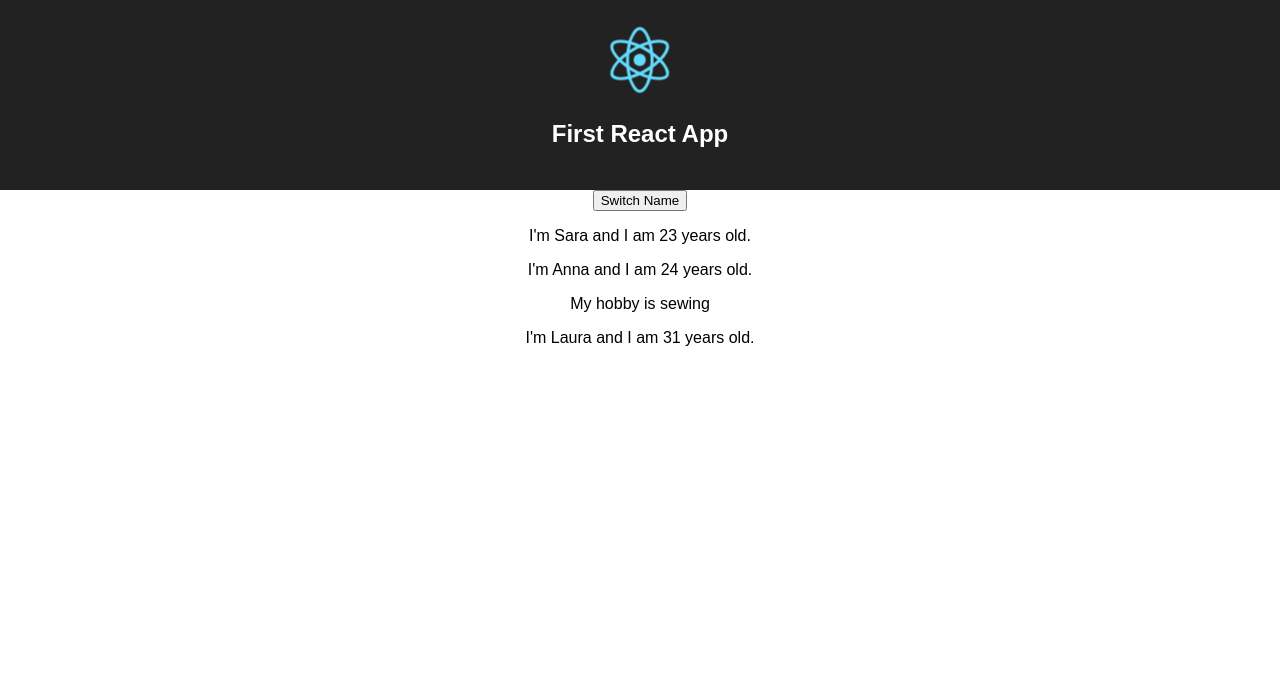
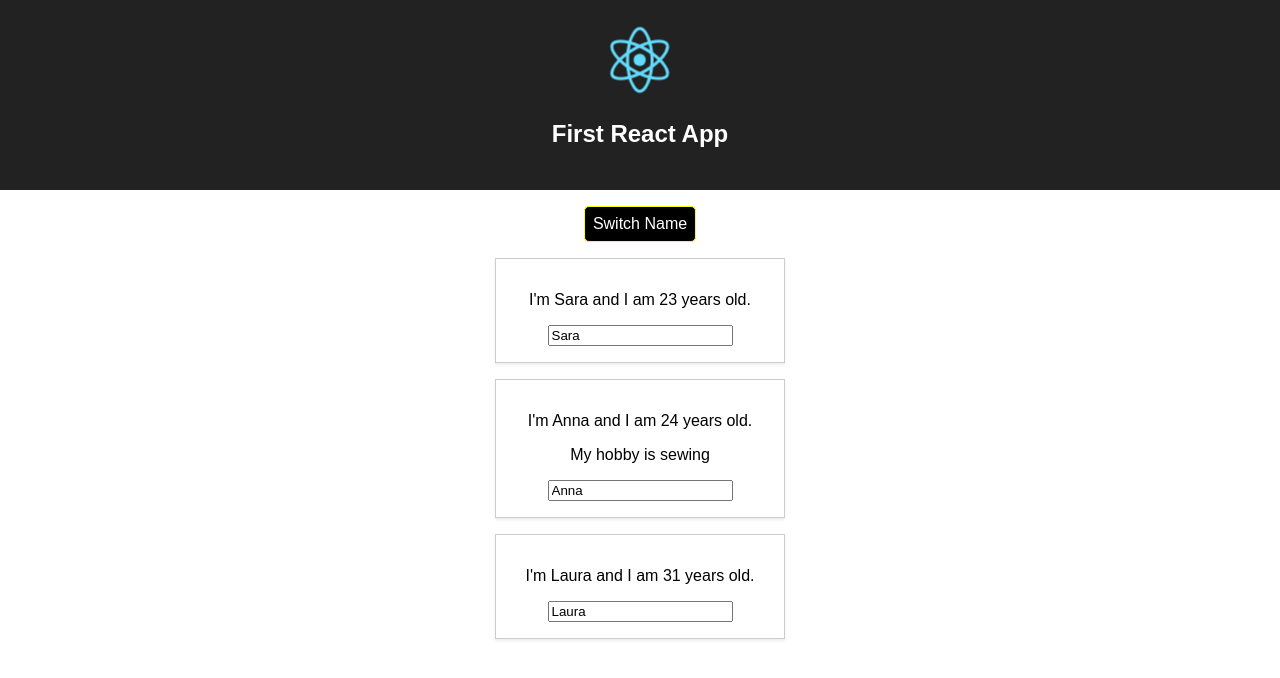
Before and after one commit to Maurina/ReactPractice, a React (Create React App) app: page / in a window 1280 px wide. Shown: the top 678 px of the page. Built offline with nearby package versions, Linux system fonts and the light colour scheme.

Commit message:
scoped styling and global styling

```diff
--- a/src/App.js
+++ b/src/App.js
@@ -25,7 +25,28 @@ class App extends Component {
     //console.log('Was clicked!');
   }
 
+  nameChangedHandler = (event) => {
+    this.setState({
+      persons: [
+        {name: 'Britany', age: 23},
+        {name: 'Anna', age: 24},
+        {name: event.target.value, age: 30},
+      ],
+    } )
+  }
+
   render() {
+    const style ={
+      backgroundColor: 'black',
+      font: 'inherit',
+      border: '1px solid yellow',
+      borderRadius: '5px',
+      padding: '8px',
+      color: '#fff',
+      marginTop: '16px',
+      curser: 'pointer'
+    };
+
     return (
       <div className="App">
         <header className="App-header">
@@ -34,7 +55,9 @@ class App extends Component {
         </header>
 
      {/*    This way of passing references is less efficient */}
-        <button onClick={() => this.switchNameHandler('Amy')}>Switch Name</button>
+        <button
+        style={style}
+        onClick={() => this.switchNameHandler('Amy')}>Switch Name</button>
 
         <Person
         name={this.state.persons[0].name}
@@ -45,7 +68,8 @@ class App extends Component {
         age={this.state.persons[1].age}>My hobby is sewing</Person>
         <Person
         name={this.state.persons[2].name}
-        age={this.state.persons[2].age}/>
+        age={this.state.persons[2].age}
+        changed={this.nameChangedHandler}/>
       </div>
     );
   }
--- /dev/null
+++ b/src/Person/Person.css
@@ -0,0 +1,8 @@
+.Person {
+    width: 20%;
+    margin: 16px auto;
+    border: 1px solid #ccc;
+    box-shadow: 0 2px 3px #eee;
+    padding: 16px;
+    text-align: center;
+}
--- a/src/Person/Person.js
+++ b/src/Person/Person.js
@@ -1,10 +1,12 @@
 import React from 'react';
+import './Person.css';
 
 const person = (props) => {
     return(
-        <div>
+        <div className="Person">
             <p onClick={props.change}>I'm {props.name} and I am {props.age} years old.</p>
             <p>{props.children}</p>
+            <input type="text" onChange={props.changed} value={props.name}/>
         </div>
     )
     }
```
